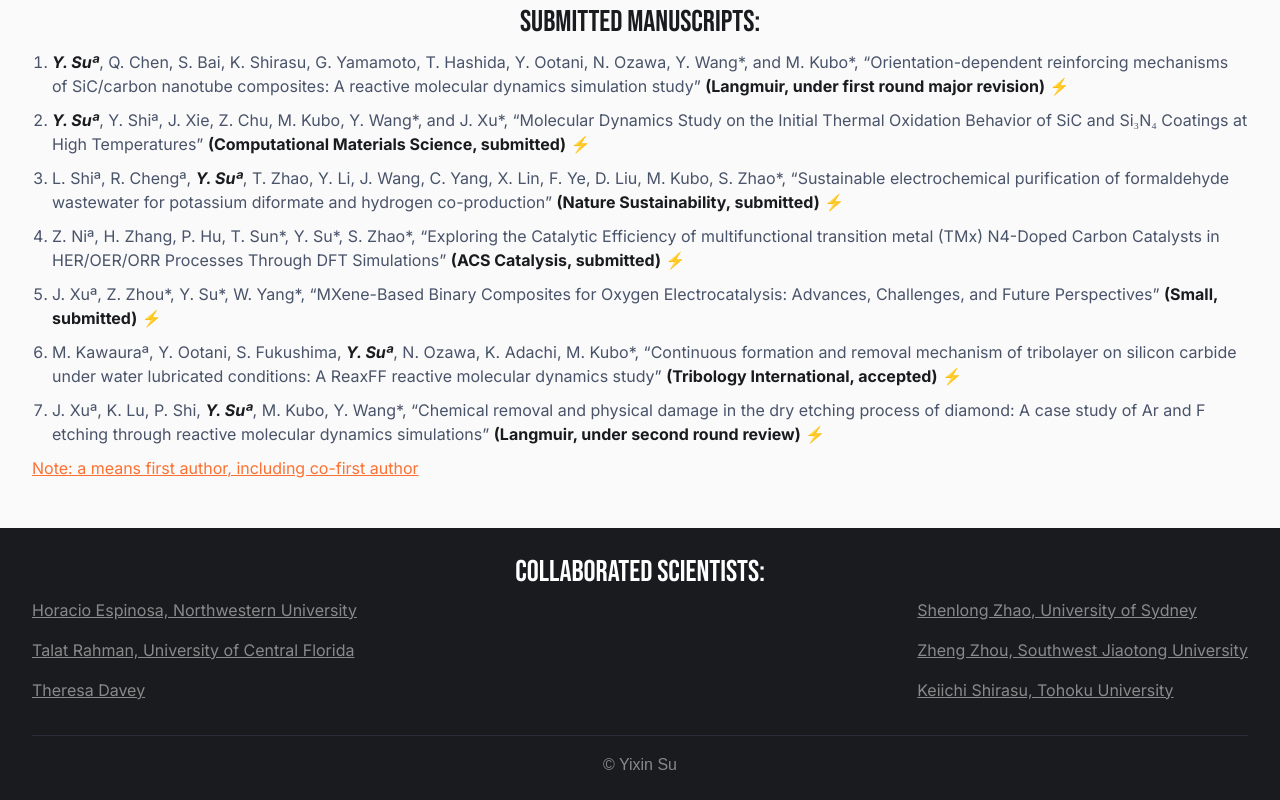
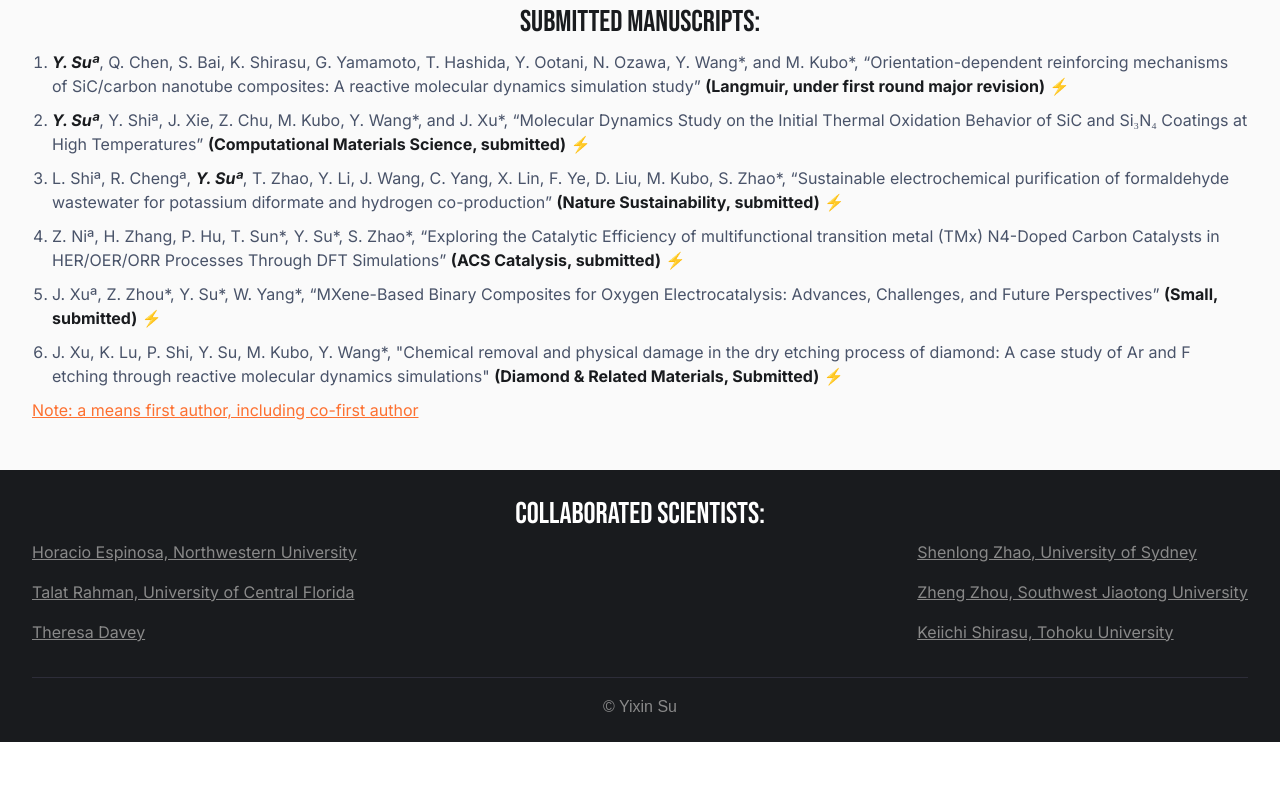
Before and after one commit to ysu95/yixins, a plain HTML site: page index.html in a window 1280 px wide. Shown: the part 1799-2599 px from the top of the page. After the commit the page ends 2541 px from the top, so only its background shows below. Drawn offline with Linux system fonts and the light colour scheme.

Commit message:
Add files via upload

```diff
--- a/index.html
+++ b/index.html
@@ -122,7 +122,8 @@
                             Z. Zhouª, Y. Suª, H. Tan, Y. Wang, Q. Huang, H. Wang, J. Wang, M. Kubo, Z. Ni, Y. Kong and
                             S. Zhao,<a
                                 href="https://pubs.acs.org/doi/full/10.1021/jacs.4c11788">“Atomically Dispersed Co−P
-                            Moieties via Direct Thermal Exfoliation for Alkaline Hydrogen Electrosynthesis”</a> , J. Am. Chem.
+                            Moieties via Direct Thermal Exfoliation for Alkaline Hydrogen Electrosynthesis”</a> , J. Am.
+                            Chem.
                             2025 147 (5), 3994-4004
                         </p>
                     </div>
@@ -180,19 +181,18 @@
                     Advances, Challenges, and Future Perspectives” <b>(Small, submitted)</b>
                     <span>⚡</span>
                 </li>
+<!--                <li>-->
+<!--                    M. Kawauraª, Y. Ootani, S. Fukushima, <b><i>Y. Suª</i></b>, N. Ozawa, K. Adachi, M. Kubo*,-->
+<!--                    “Continuous formation and-->
+<!--                    removal mechanism of tribolayer on silicon carbide under water lubricated conditions: A ReaxFF-->
+<!--                    reactive-->
+<!--                    molecular dynamics study” <b>(Tribology International, accepted)</b>-->
+<!--                    <span>⚡</span>-->
+<!--                </li>-->
                 <li>
-                    M. Kawauraª, Y. Ootani, S. Fukushima, <b><i>Y. Suª</i></b>, N. Ozawa, K. Adachi, M. Kubo*,
-                    “Continuous formation and
-                    removal mechanism of tribolayer on silicon carbide under water lubricated conditions: A ReaxFF
-                    reactive
-                    molecular dynamics study” <b>(Tribology International, accepted)</b>
-                    <span>⚡</span>
-                </li>
-                <li>
-                    J. Xuª, K. Lu, P. Shi, <b><i>Y. Suª</i></b>, M. Kubo, Y. Wang*, “Chemical removal and physical
-                    damage in the dry
+                    J. Xu, K. Lu, P. Shi, Y. Su, M. Kubo, Y. Wang*, "Chemical removal and physical damage in the dry
                     etching process of diamond: A case study of Ar and F etching through reactive molecular dynamics
-                    simulations” <b>(Langmuir, under second round review)</b>
+                    simulations" <b>(Diamond & Related Materials, Submitted)</b>
                     <span>⚡</span>
                 </li>
             </ol>
```
